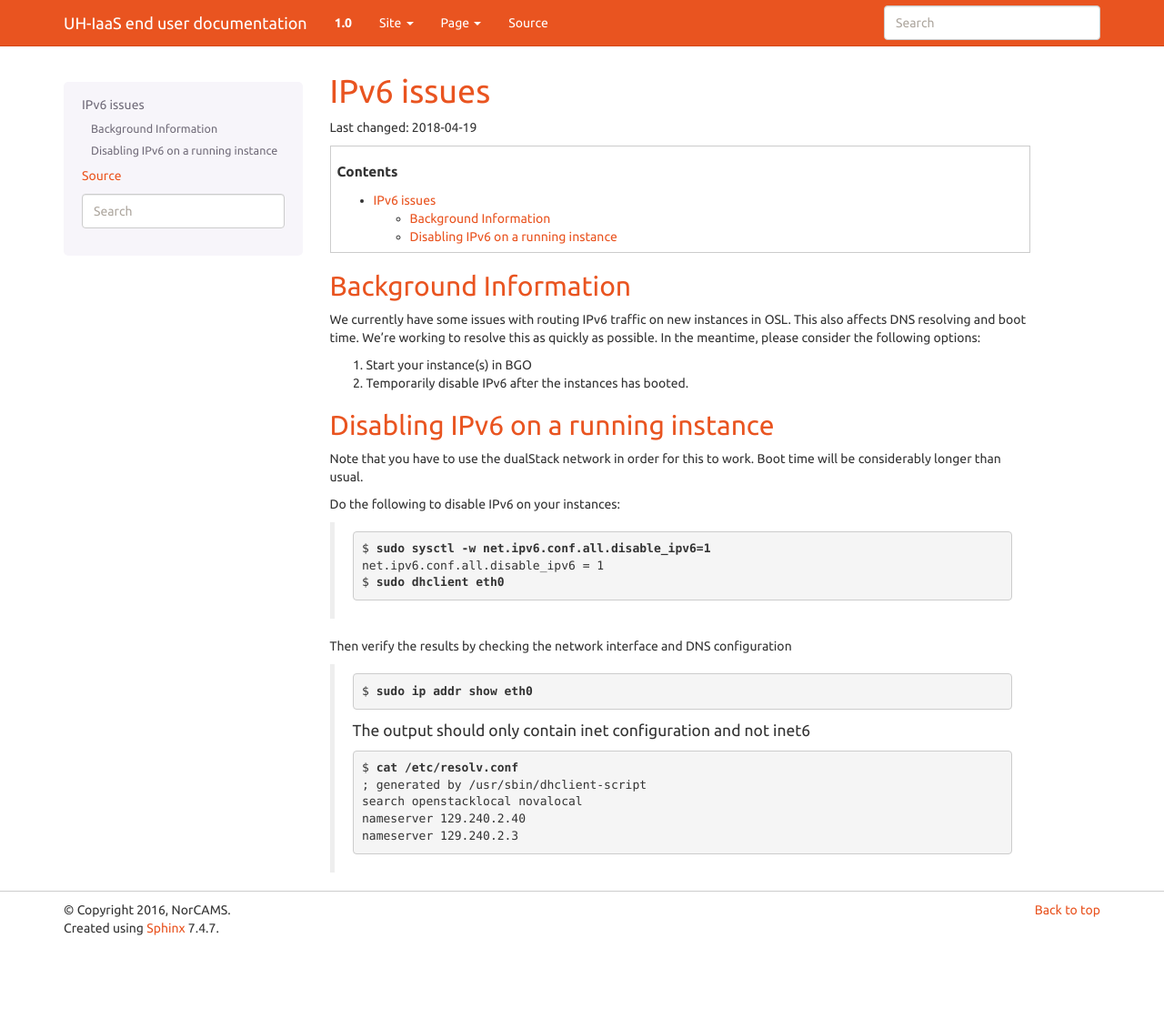
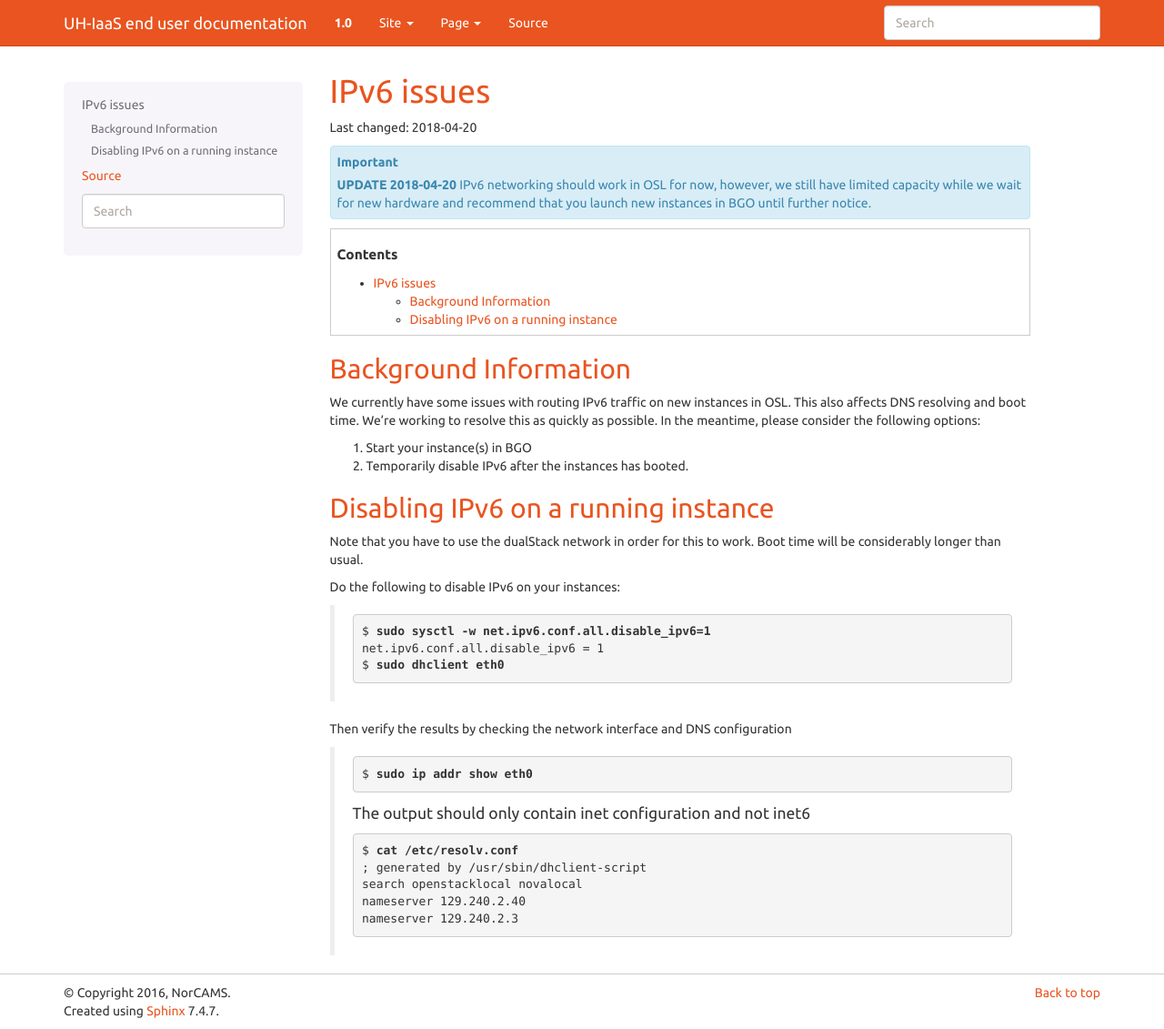
Before and after one commit to norcams/docs-enduser, a Sphinx documentation site: the page built from docs/fix-ipv6.rst, in a window 1280 px wide and 1131 px high. Shown: the whole window at 91% size. Built offline with Sphinx 7.4.7, drawn with Linux system fonts in a browser that asks for light colours.

Commit message:
update fix-ipv6

```diff
--- a/docs/fix-ipv6.rst
+++ b/docs/fix-ipv6.rst
@@ -1,7 +1,13 @@
 IPv6 issues
 ============
 
-Last changed: 2018-04-19
+Last changed: 2018-04-20
+
+.. IMPORTANT::
+   **UPDATE 2018-04-20**
+   IPv6 networking should work in OSL for now, however, we still have limited
+   capacity while we wait for new hardware and recommend that you launch new
+   instances in BGO until further notice.
 
 .. contents::
 
```
